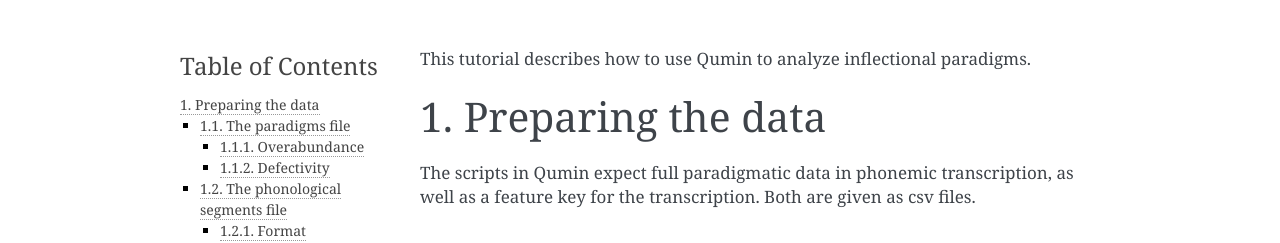
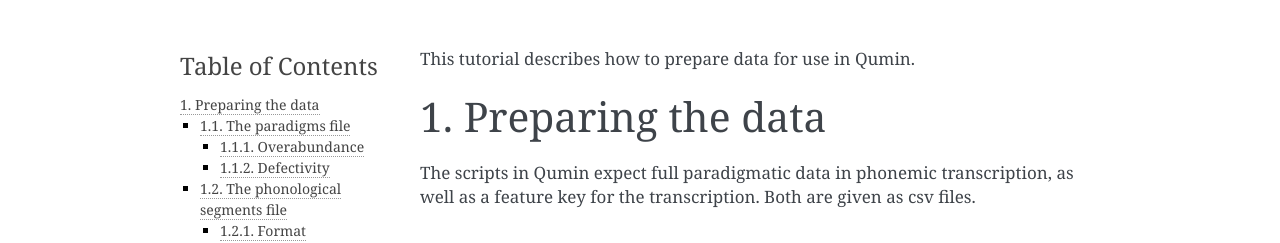
Before and after one commit to XachaB/Qumin, a Sphinx documentation site: the page built from sphinx/data_tutorial.rst, in a window 1280 px wide and 900 px high. Shown: the top 243 px of the window. Built offline with Sphinx 7.4.7, drawn with Linux system fonts in a browser that asks for light colours.

Commit message:
Intro sentence for data tutorial (#2)

```diff
--- a/sphinx/data_tutorial.rst
+++ b/sphinx/data_tutorial.rst
@@ -1,4 +1,4 @@
-This tutorial describes how to use Qumin to analyze inflectional paradigms.
+This tutorial describes how to prepare data for use in Qumin.
 
 Preparing the data
 ==================
```
